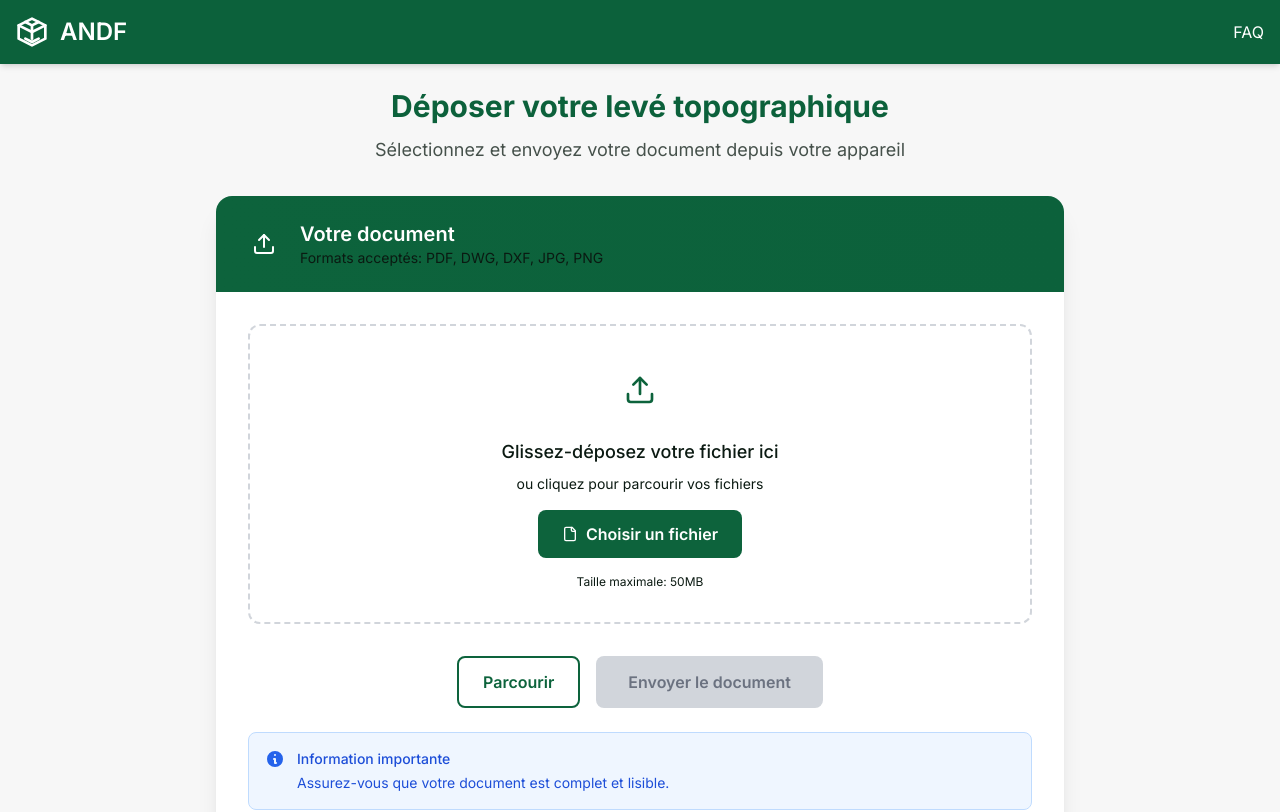
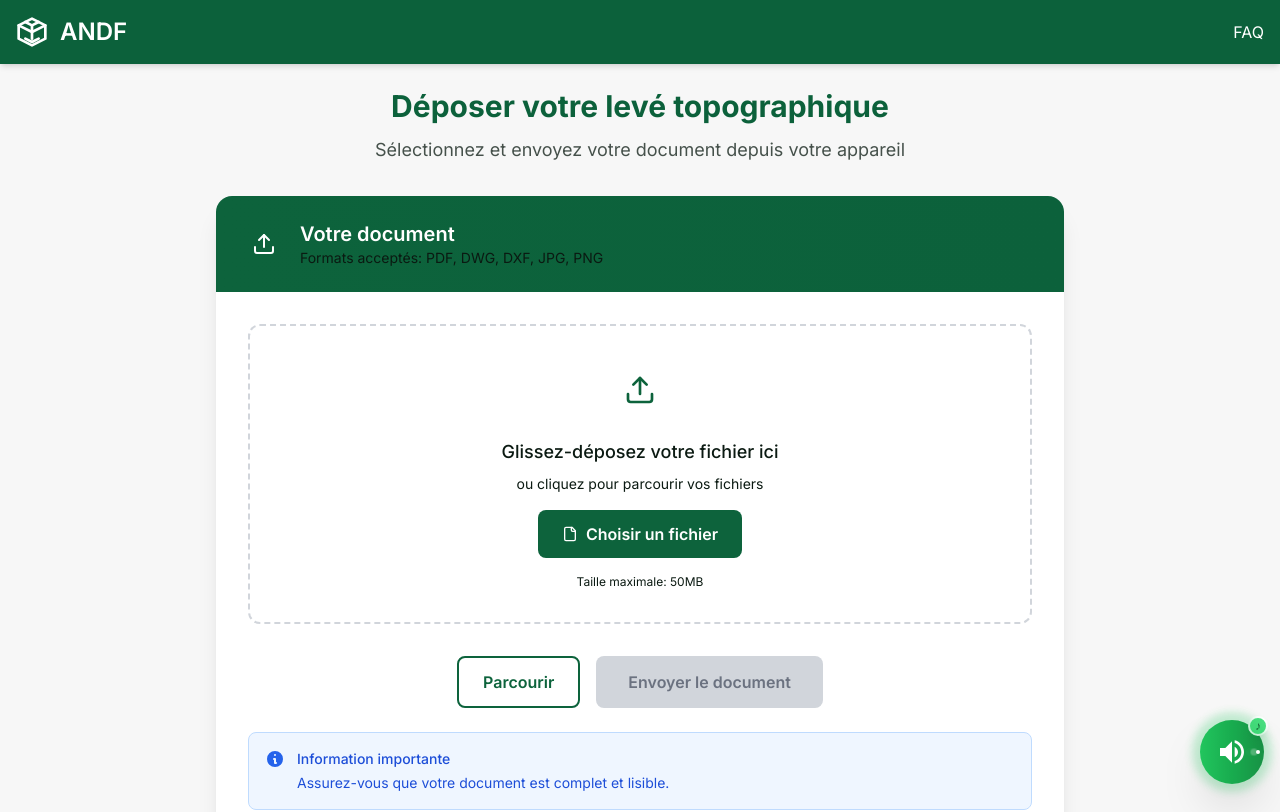
Before and after one commit to thefuturiA/Hackathon-IA, a React (Vite) app in the folder frontend/: page /upload in a window 1280 px wide. Shown: the top 812 px of the page. Built offline with nearby package versions, Linux system fonts and the light colour scheme.

Commit message:
bouton vert

```diff
--- a/frontend/src/pages/Upload.tsx
+++ b/frontend/src/pages/Upload.tsx
@@ -1,11 +1,30 @@
-import React, { useState, useRef } from 'react';
+import React, { useState, useRef, useEffect } from 'react';
 import { useNavigate } from 'react-router-dom';
 import { Upload as UploadIcon, File, X, CheckCircle2 } from 'lucide-react';
 
 const Upload: React.FC = () => {
   const [selectedFile, setSelectedFile] = useState<File | null>(null);
   const [dragActive, setDragActive] = useState(false);
+  const [isMuted, setIsMuted] = useState(false);
   const fileInputRef = useRef<HTMLInputElement>(null);
+  const audioRef = useRef<HTMLAudioElement>(null);
+
+  useEffect(() => {
+    // Joue l'audio quand le composant est monté
+    if (audioRef.current && !isMuted) {
+      void audioRef.current.play().catch(error => {
+        // Gère l'erreur si l'autoplay est bloqué par le navigateur
+        console.log("Autoplay bloqué ou erreur de lecture :", error);
+      });
+    }
+  }, [isMuted]);
+
+  const toggleMute = () => {
+    if (audioRef.current) {
+      audioRef.current.muted = !audioRef.current.muted;
+      setIsMuted(audioRef.current.muted);
+    }
+  };
 
   const handleFileSelect = (file: File) => {
     setSelectedFile(file);
@@ -47,7 +66,9 @@ const Upload: React.FC = () => {
   const openFileDialog = () => {
     fileInputRef.current?.click();
   };
+
   const navigate = useNavigate();
+
   const handleSubmit = (e: React.FormEvent) => {
     e.preventDefault();
     if (selectedFile) {
@@ -227,6 +248,79 @@ const Upload: React.FC = () => {
           </div>
         </div>
       </form>
+
+      {/* Lecteur audio de bienvenue */}
+      <audio ref={audioRef} src="/audio/bouton-vert.mp3" loop />
+
+      {/* Bouton audio mute/unmute */}
+      <div className="fixed bottom-4 right-4 z-50">
+        <button
+          onClick={toggleMute}
+          className={`relative w-16 h-16 rounded-full shadow-2xl transition-all duration-300 hover:scale-110 transform ${
+            isMuted
+              ? 'bg-gradient-to-r from-red-500 via-red-600 to-red-700 hover:from-red-600 hover:to-red-800'
+              : 'bg-gradient-to-r from-green-500 via-green-600 to-green-700 hover:from-green-600 hover:to-green-800'
+          }`}
+          aria-label={isMuted ? "Activer le son" : "Couper le son"}
+        >
+          {/* Effet de brillance */}
+          <div className="absolute inset-0 bg-gradient-to-tr from-transparent via-white/30 to-transparent rounded-full"></div>
+
+          {/* Icône son */}
+          <div className="relative z-10 flex items-center justify-center h-full">
+            {isMuted ? (
+              // Icône son coupé
+              <div className="relative">
+                <svg className="w-8 h-8 text-white" fill="currentColor" viewBox="0 0 24 24">
+                  <path d="M16.5 12c0-1.77-1.02-3.29-2.5-4.03v2.21l2.45 2.45c.03-.2.05-.41.05-.63zm2.5 0c0 .94-.2 1.82-.54 2.64l1.51 1.51C20.63 14.91 21 13.5 21 12c0-4.28-2.99-7.86-7-8.77v2.06c2.89.86 5 3.54 5 6.71zM4.27 3L3 4.27 7.73 9H3v6h4l5 5v-6.73l4.25 4.25c-.67.52-1.42.93-2.25 1.18v2.06c1.38-.31 2.63-.95 3.69-1.81L19.73 21 21 19.73l-9-9L4.27 3zM12 4L9.91 6.09 12 8.18V4z"/>
+                </svg>
+                {/* Ligne de coupure */}
+                <div className="absolute inset-0 flex items-center justify-center">
+                  <div className="w-10 h-0.5 bg-white rounded-full rotate-45 shadow-lg"></div>
+                </div>
+              </div>
+            ) : (
+              // Icône son activé
+              <div className="relative">
+                <svg className="w-8 h-8 text-white" fill="currentColor" viewBox="0 0 24 24">
+                  <path d="M3 9v6h4l5 5V4L7 9H3zm13.5 3c0-1.77-1.02-3.29-2.5-4.03v8.05c1.48-.73 2.5-2.25 2.5-4.02zM14 3.23v2.06c2.89.86 5 3.54 5 6.71s-2.11 5.85-5 6.71v2.06c4.01-.91 7-4.49 7-8.77s-2.99-7.86-7-8.77z"/>
+                </svg>
+                {/* Ondes sonores animées */}
+                <div className="absolute -right-1 top-1/2 transform -translate-y-1/2">
+                  <div className="w-1 h-1 bg-white rounded-full animate-ping animation-delay-0"></div>
+                </div>
+                <div className="absolute -right-2 top-1/2 transform -translate-y-1/2">
+                  <div className="w-1 h-1 bg-white rounded-full animate-ping animation-delay-300"></div>
+                </div>
+                <div className="absolute -right-3 top-1/2 transform -translate-y-1/2">
+                  <div className="w-1 h-1 bg-white rounded-full animate-ping animation-delay-600"></div>
+                </div>
+              </div>
+            )}
+          </div>
+
+          {/* Badge d'état */}
+          <div className={`absolute -top-1 -right-1 w-5 h-5 rounded-full border-2 border-white shadow-lg flex items-center justify-center text-xs font-bold ${
+            isMuted ? 'bg-red-500 text-white' : 'bg-green-400 text-green-900'
+          }`}>
+            {isMuted ? '✕' : '♪'}
+          </div>
+
+          {/* Effet de halo */}
+          <div className={`absolute inset-0 -m-2 rounded-full blur-sm animate-pulse ${
+            isMuted
+              ? 'bg-red-500/30'
+              : 'bg-green-500/30'
+          }`}></div>
+        </button>
+      </div>
+
+      {/* Styles CSS pour les animations */}
+      <style jsx>{`
+        .animation-delay-0 { animation-delay: 0ms; }
+        .animation-delay-300 { animation-delay: 300ms; }
+        .animation-delay-600 { animation-delay: 600ms; }
+      `}</style>
     </div>
   );
 };
```
Also changed, not shown: 2 other files (tests, documents, lock files or other folders).
